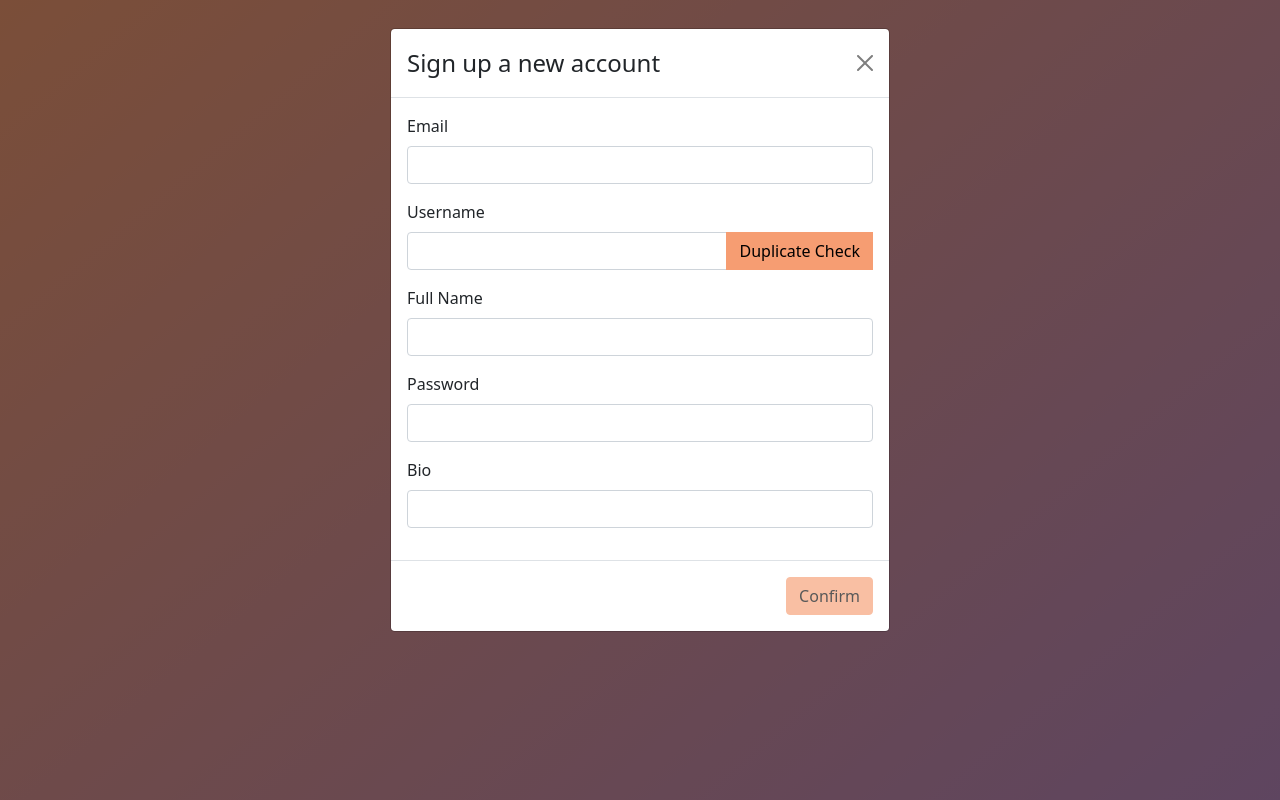
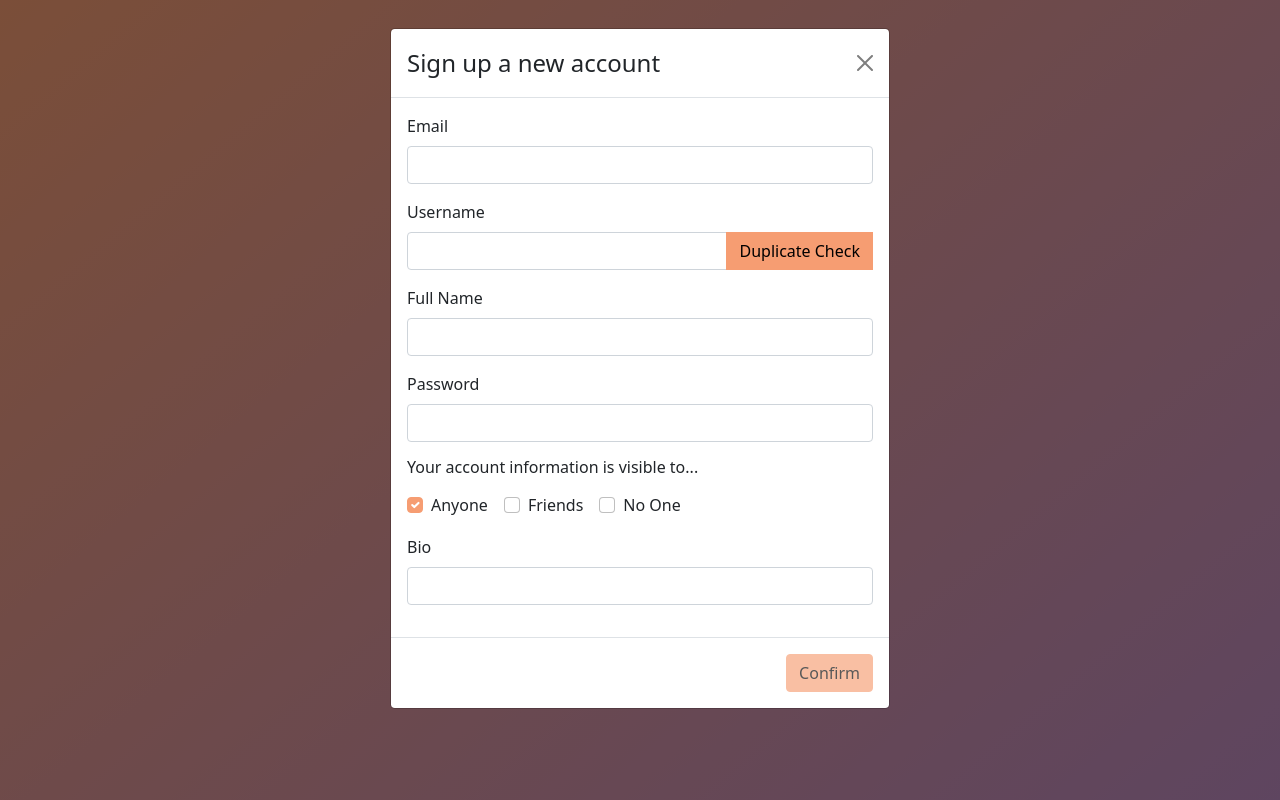
Before and after one commit to swsnu/swpp2021-team1, a React (Create React App) app in the folder frontend/: page /login in a window 1280 px wide. Both pictures are taken after a click on the button "Sign Up!". Built offline with nearby package versions, Linux system fonts and the light colour scheme; no server answers.

Commit message:
feat(SignUp) : Add visibility feature
Add visibility feature in SignUp.
Corresponding test updated.

```diff
--- a/frontend/src/features/auth/authSlice.tsx
+++ b/frontend/src/features/auth/authSlice.tsx
@@ -99,8 +99,8 @@ const authSlice = createSlice<AuthState, SliceCaseReducers<AuthState>>({
         builder.addCase(signUp.fulfilled, (state: AuthState, action : PayloadAction<IUser>) => {
             state.isLoading = false;
             state.hasError = false;
-            state.account = action.payload;
-            state.currentUser = action.payload;
+            // state.account = action.payload;
+            // state.currentUser = action.payload;
         });
 
         builder.addCase(signUp.rejected, (state: AuthState) => {
--- a/frontend/src/features/auth/login/SignIn.tsx
+++ b/frontend/src/features/auth/login/SignIn.tsx
@@ -20,12 +20,14 @@ export default function SignIn(props: SignInProps) {
     const dispatch = useDispatch<AppDispatch>();
     const [account, hasError] = useSelector<RootState, [IUser|null, boolean]>((state) =>
         [state.auth.account, state.auth.hasError]);
+    const [loginClicked, setLoginClicked] = useState<boolean>(false);
 
     useEffect(() => {
         dispatch(actionCreator.fetchSession());
     }, [dispatch]);
 
     function onLogIn() {
+        setLoginClicked(true);
         dispatch(actionCreator.signIn({ username, password }));
     }
 
@@ -43,7 +45,7 @@ export default function SignIn(props: SignInProps) {
                         type="email"
                         onChange={(event) => setUsername(event.target.value)}
                         placeholder="Email"
-                        isInvalid={hasError}
+                        isInvalid={loginClicked && hasError}
                     />
                     <Form.Control.Feedback type="invalid">
                         Log in failed.
@@ -55,7 +57,7 @@ export default function SignIn(props: SignInProps) {
                         type="password"
                         onChange={(event) => setPassword(event.target.value)}
                         placeholder="Password"
-                        isInvalid={hasError}
+                        isInvalid={loginClicked && hasError}
                     />
                     <Form.Control.Feedback type="invalid">
                         Log in failed.
--- a/frontend/src/features/auth/login/popup/SignUp.tsx
+++ b/frontend/src/features/auth/login/popup/SignUp.tsx
@@ -1,13 +1,11 @@
-import React, { useEffect, useState } from "react";
+import React, { useState } from "react";
 import { useDispatch, useSelector } from "react-redux";
-
-import ReactDOM from "react-dom";
 import {
-    Modal, Button, Form, InputGroup,
+    Button, Form, InputGroup, Modal,
 } from "react-bootstrap";
 import { useHistory } from "react-router-dom";
 import axios from "axios";
-import { IUser } from "../../../../common/Interfaces";
+import { IUser, Visibility } from "../../../../common/Interfaces";
 import * as actionCreators from "../../authSlice";
 import { AppDispatch, RootState } from "../../../../app/store";
 
@@ -24,6 +22,7 @@ export default function SignUp(props : SignUpProps) {
     const [bio, setBio] = useState<string>(""); // TODO
     const [canUse, setCanUse] = useState<boolean|null|undefined>(undefined);
     const [valid, setValid] = useState<(boolean|null)[]>([null, null, null, null]);
+    const [visibility, setVisibility] = useState<Visibility>(Visibility.ALL);
     // 해당 닉네임을 이용할 수 있는지 확인하는 state
     const dispatch = useDispatch<AppDispatch>();
     const [isLoading, hasError] = useSelector<RootState, [boolean, boolean]>((state) =>
@@ -33,8 +32,14 @@ export default function SignUp(props : SignUpProps) {
     function checkDuplicate() {
         // TODO : loading 처리?
         axios.get<IUser>(`/api/users/${username}`)
-            .then((response) => setCanUse(false))
-            .catch((error) => setCanUse(true));
+            .then((response) => {
+                console.log("hello");
+                setCanUse(false);
+            })
+            .catch((error) => {
+                console.log("asdf");
+                setCanUse(true);
+            });
     }
 
     function onSignUp() {
@@ -45,10 +50,9 @@ export default function SignUp(props : SignUpProps) {
             username,
             password,
             bio,
+            visibility: Visibility.ALL,
         })).then(() => {
             dispatch(actionCreators.signIn({ username, password }));
-        }).then(() => {
-            history.push(`/main/${username}`);
         });
     }
 
@@ -173,6 +177,35 @@ export default function SignUp(props : SignUpProps) {
                         </Form.Control.Feedback>
                     </Form.Group>
                     <Form.Group className="mb-3">
+                        <h6>Your account information is visible to...</h6>
+                        <div className="mt-3">
+                            <Form.Check
+                                inline
+                                label="Anyone"
+                                type="checkbox"
+                                checked={visibility === Visibility.ALL}
+                                onChange={(e) => {
+                                    console.log(e);
+                                    setVisibility(Visibility.ALL);
+                                }}
+                            />
+                            <Form.Check
+                                inline
+                                label="Friends"
+                                type="checkbox"
+                                checked={visibility === Visibility.MEMBER_AND_FRIENDS}
+                                onChange={(e) => setVisibility(Visibility.MEMBER_AND_FRIENDS)}
+                            />
+                            <Form.Check
+                                inline
+                                label="No One"
+                                type="checkbox"
+                                checked={visibility === Visibility.ONLY_MEMBERS}
+                                onChange={(e) => setVisibility(Visibility.ONLY_MEMBERS)}
+                            />
+                        </div>
+                    </Form.Group>
+                    <Form.Group className="mb-3">
                         <Form.Label>Bio</Form.Label>
                         <Form.Control
                             type="bio"
```
Also changed, not shown: 1 other file (tests, documents, lock files or other folders).
